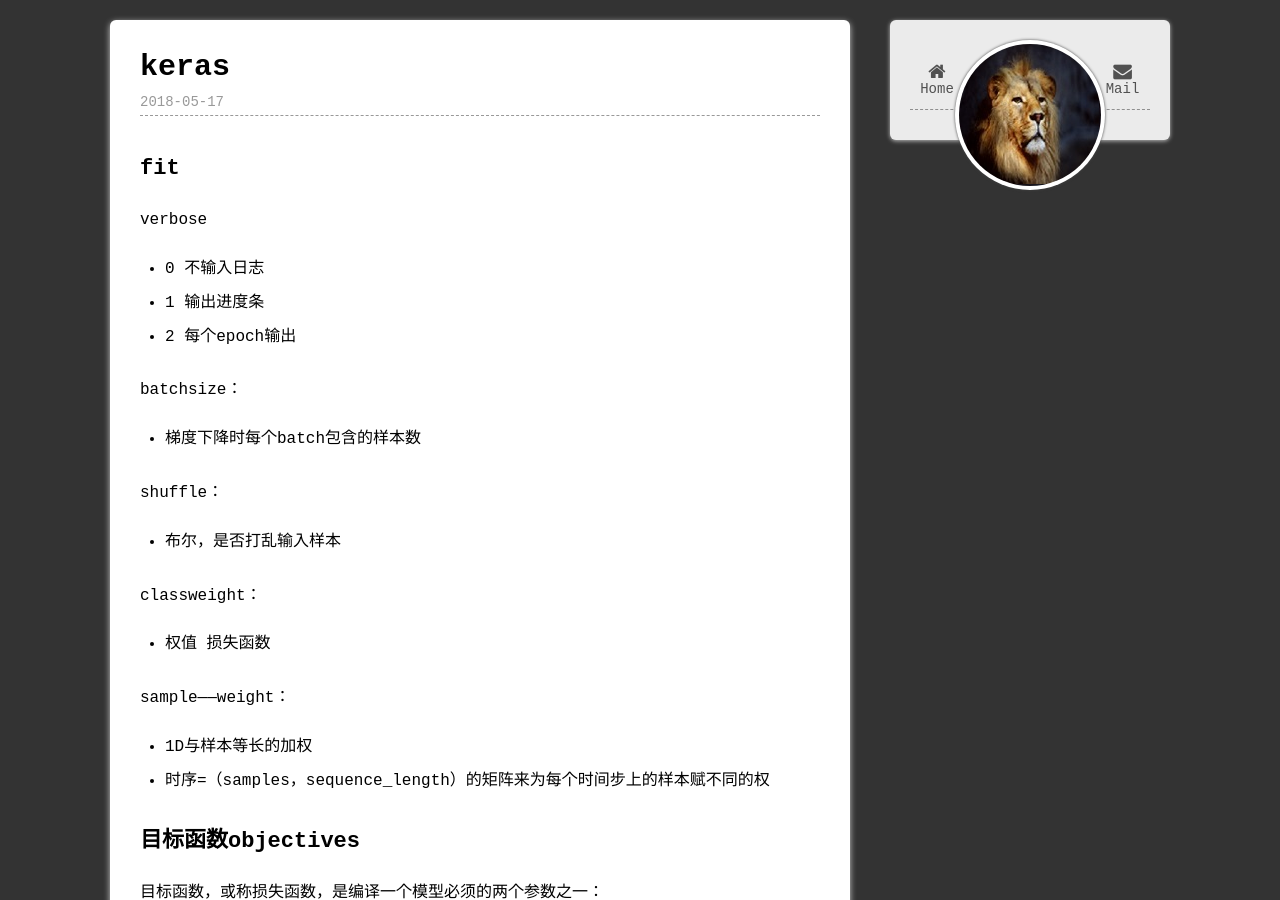
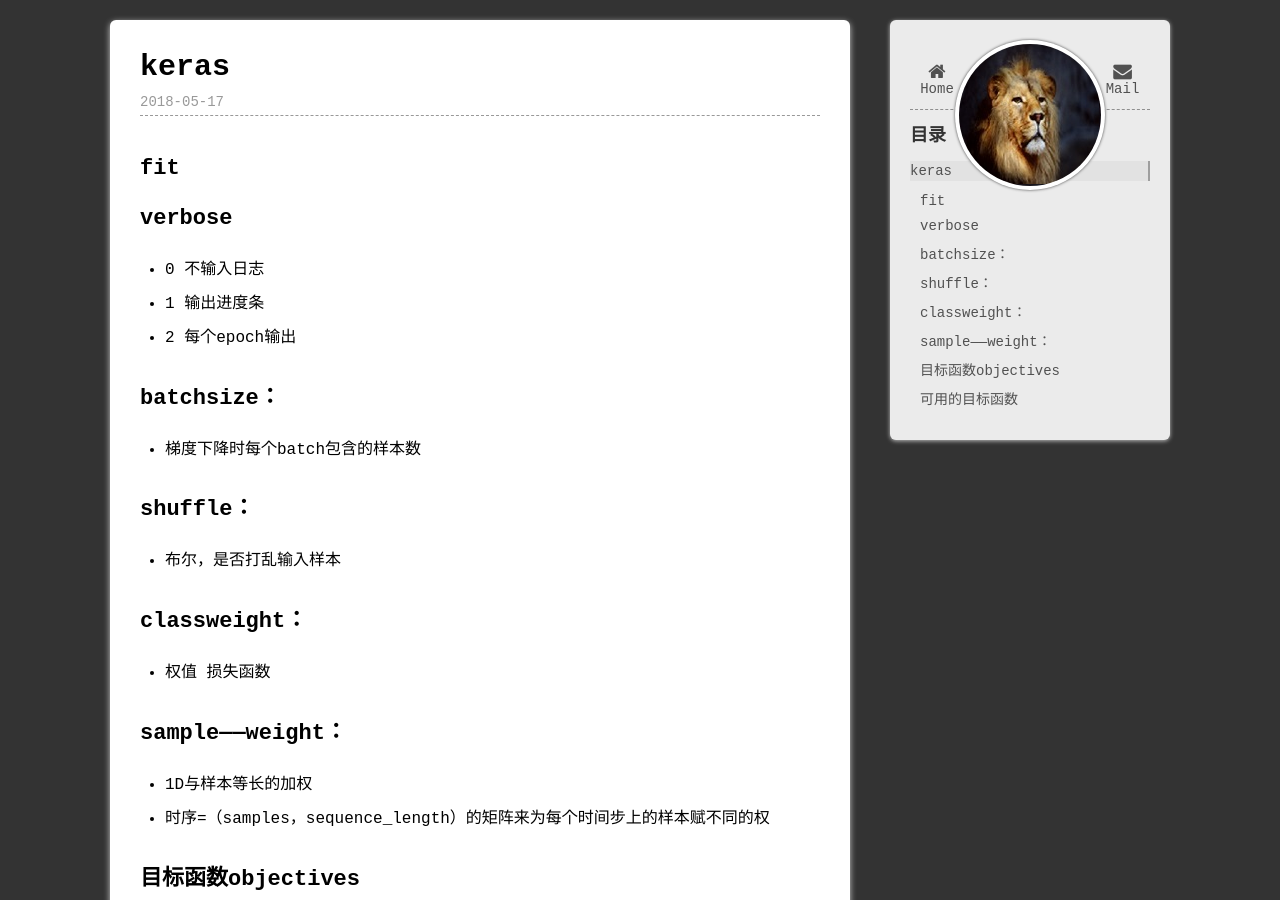
Before and after one commit to jjAugust/jjAugust.github.io, a Jekyll site: the page built from _posts/resume/2018-05-17-keras.md, in a window 1280 px wide and 900 px high. Built offline with Jekyll 4.4.1, drawn with Linux system fonts in a browser that asks for light colours.

Commit message:
Update 2018-05-17-keras.md

```diff
--- a/_posts/resume/2018-05-17-keras.md
+++ b/_posts/resume/2018-05-17-keras.md
@@ -8,25 +8,25 @@ description: keras
 
 ## fit
 
-verbose
+## verbose
 
 + 0 不输入日志
 + 1 输出进度条
 + 2 每个epoch输出
 
-batchsize：
+## batchsize：
 
 + 梯度下降时每个batch包含的样本数
 
-shuffle：
+## shuffle：
 
 + 布尔，是否打乱输入样本
 
-classweight：
+## classweight：
 
 + 权值 损失函数
 
-sample——weight：
+## sample——weight：
 
 + 1D与样本等长的加权
 + 时序=（samples，sequence_length）的矩阵来为每个时间步上的样本赋不同的权
@@ -39,7 +39,7 @@ sample——weight：
 
 目标函数，或称损失函数，是编译一个模型必须的两个参数之一：
 
-### 可用的目标函数
+## 可用的目标函数
 
 - mean_squared_error或mse
 - mean_absolute_error或mae
```
